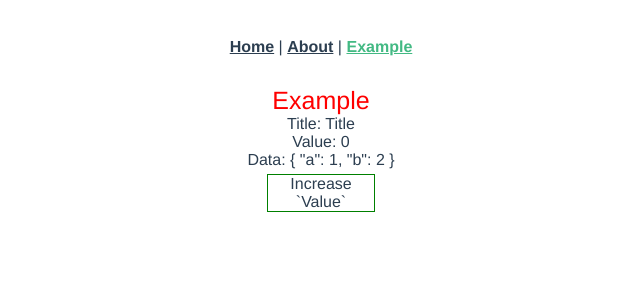
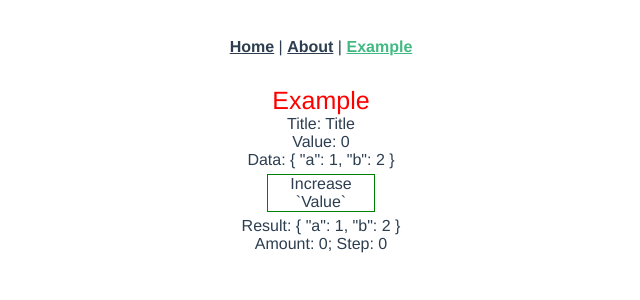
Before and after one commit to ShkrutDenis/vue-education-spa, a Vue app: page /#/example in a window 1280 px wide. Shown: the top 300 px of the page, without its empty margins (319-959 px from the left). Built offline with nearby package versions, Linux system fonts and the light colour scheme.

Commit message:
Computed and watch

```diff
--- a/src/views/Example.vue
+++ b/src/views/Example.vue
@@ -1,11 +1,13 @@
 <template>
   <div>
     <div :title="'Jump to: ' + $router.getRoutes()[0].name"
-         :class="{example: Value < 5, clickable: Clickable}"
+         :class="{example: value < 5, clickable: clickable}"
          :style="{'font-size': '25px'}"
-         @click="$router.push({ name: 'Home' })">{{ Name }}</div>
+         @click="$router.push({ name: 'Home' })">{{ name }}</div>
 
-    <card :title="'Title'" :value="Value" :data="Data" @calc="handler"></card>
+    <card :title="'Title'" :value="value" :data="data" @calc="handler"></card>
+    <div>Result: {{ result }}</div>
+    <div>Amount: {{ amount }}; Step: {{ step }}</div>
   </div>
 </template>
 
@@ -17,15 +19,31 @@ export default {
   components: { Card },
   data() {
     return {
-      Name: "Example",
-      Data: { a: 1, b: 2 },
-      Clickable: false,
-      Value: 0
+      name: "Example",
+      data: { a: 1, b: 2 },
+      clickable: false,
+      value: 0,
+      amount: 0,
+      step: 0,
+    }
+  },
+  computed: {
+    result() {
+      return {a: this.data.a + this.value,
+        b: this.data.b + this.value}
+    }
+  },
+  watch: {
+    value(val) {
+      this.amount += val
+    },
+    amount(newVal, oldVal) {
+      this.step = newVal - oldVal
     }
   },
   methods: {
     handler(value) {
-      this.Value = value
+      this.value = value
     }
   }
 };
```
